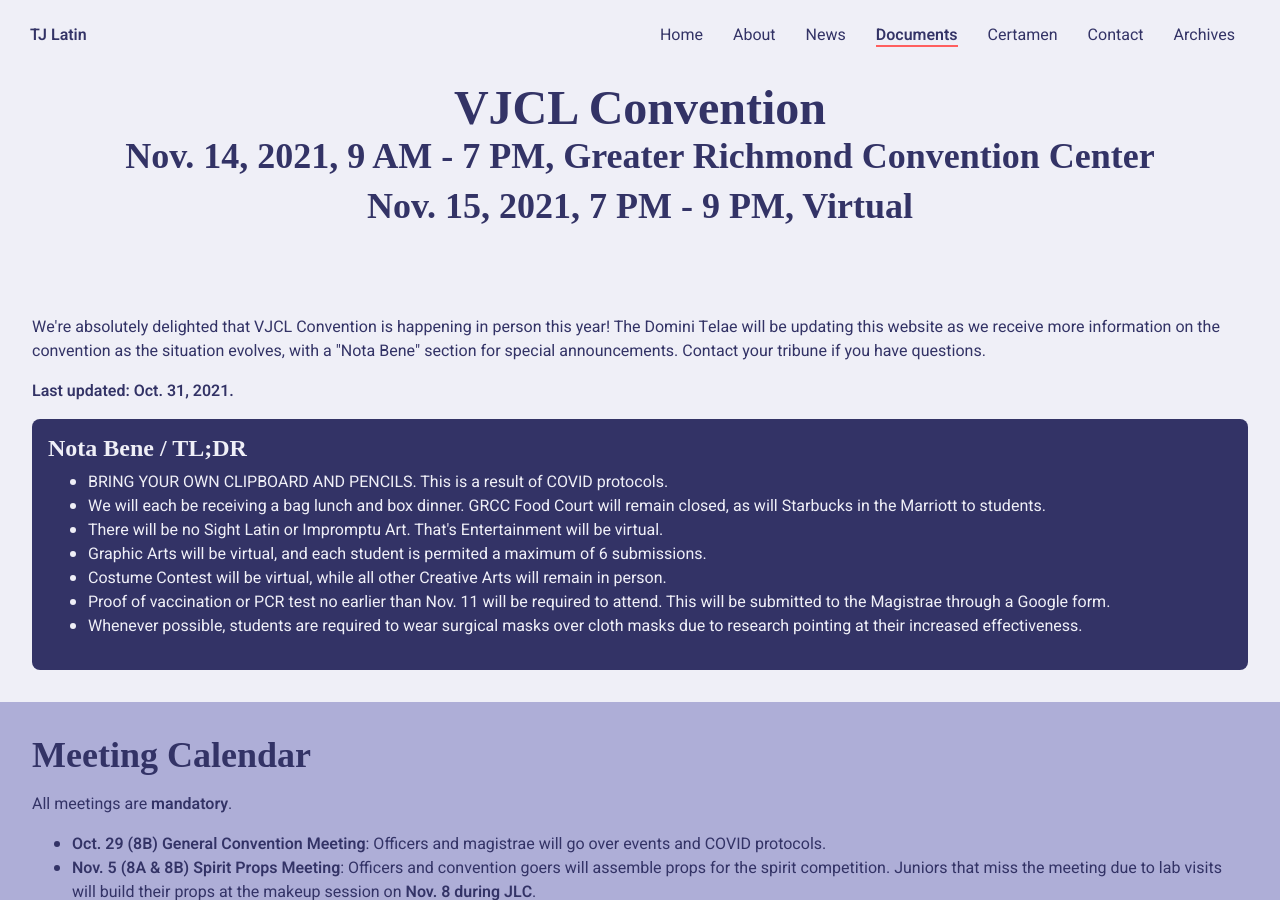
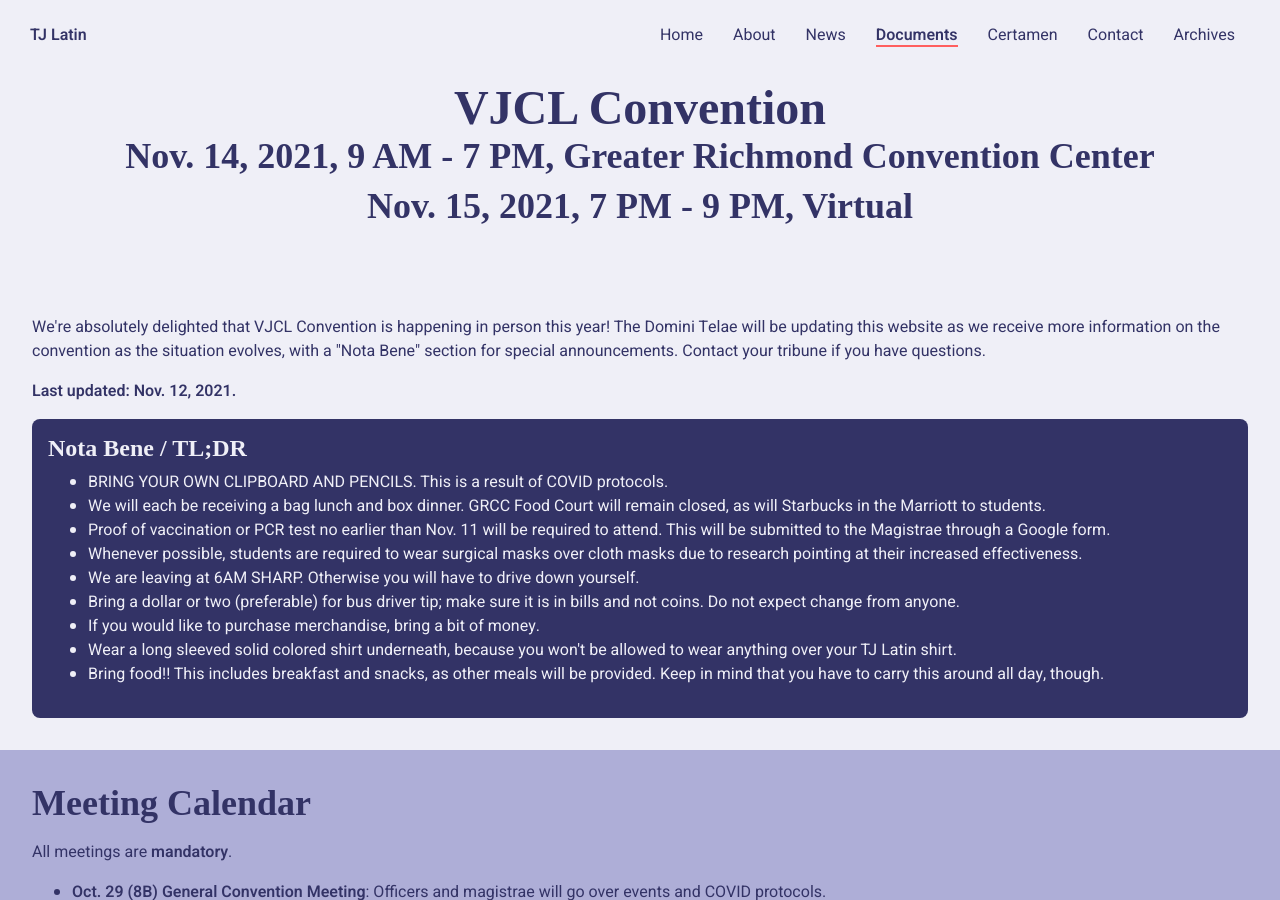
Before and after one commit to TJLatin/website, a Jekyll site: the page built from documents/vjcl.html, in a window 1280 px wide and 900 px high. Built offline with Jekyll 4.4.1, drawn with Linux system fonts in a browser that asks for light colours; some web fonts are replaced; some of the changed text lies outside the part shown.

Commit message:
faq update T_T

```diff
--- a/_data/vjcl.yml
+++ b/_data/vjcl.yml
@@ -39,6 +39,9 @@
     - question: Do we register for Creative Arts in person with the stickers they'll give us?
       answer: Our current knowledge says that you are correct. However, this may change, but your tribune will let you know if it does.
       id: registration
+    - question: What do we wear for Creative Arts????
+      answer: You're not supposed to have anything mentioning that you go to TJ showing, so you can either take off your TJ Latin shirt, turn it inside out, or put something over it.
+      id: wear
   acad:
     - question: How do I prepare for tests?
       answer: You can attend TJ Lunch Lectures, held by the Reges, or you can look at the various study resources the Reges and VJCL have provided. They're linked below in the Important Links section.
--- a/documents/vjcl.html
+++ b/documents/vjcl.html
@@ -15,20 +15,25 @@
             <p>We're absolutely delighted that VJCL Convention is happening in person this year! The Domini Telae will
                 be updating this website as we receive more information on the convention as the situation evolves, with
                 a "Nota Bene" section for special announcements. Contact your tribune if you have questions.</p>
-            <p><strong>Last updated: Oct. 31, 2021.</strong></p>
+            <p><strong>Last updated: Nov. 12, 2021.</strong></p>
             <div class="alert">
                 <h3>Nota Bene / TL;DR</h3>
                 <ul>
                     <li>BRING YOUR OWN CLIPBOARD AND PENCILS. This is a result of COVID protocols.</li>
                     <li>We will each be receiving a bag lunch and box dinner. GRCC Food Court will remain closed, as
                         will Starbucks in the Marriott to students.</li>
-                    <li>There will be no Sight Latin or Impromptu Art. That's Entertainment will be virtual.</li>
-                    <li>Graphic Arts will be virtual, and each student is permited a maximum of 6 submissions.</li>
-                    <li>Costume Contest will be virtual, while all other Creative Arts will remain in person.</li>
                     <li>Proof of vaccination or PCR test no earlier than Nov. 11 will be required to attend. This will
                         be submitted to the Magistrae through a Google form.</li>
                     <li>Whenever possible, students are required to wear surgical masks over cloth masks due to research
                         pointing at their increased effectiveness.</li>
+                    <li>We are leaving at 6AM SHARP. Otherwise you will have to drive down yourself.</li>
+                    <li>Bring a dollar or two (preferable) for bus driver tip; make sure it is in bills and not coins.
+                        Do not expect change from anyone.</li>
+                    <li>If you would like to purchase merchandise, bring a bit of money.</li>
+                    <li>Wear a long sleeved solid colored shirt underneath, because you won't be allowed to wear
+                        anything over your TJ Latin shirt.</li>
+                    <li>Bring food!! This includes breakfast and snacks, as other meals will be provided. Keep in mind
+                        that you have to carry this around all day, though.</li>
                 </ul>
             </div>
         </div>
```
